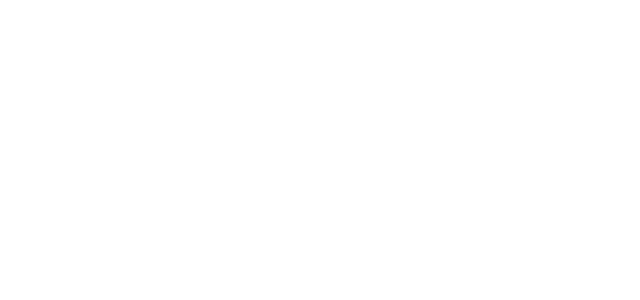
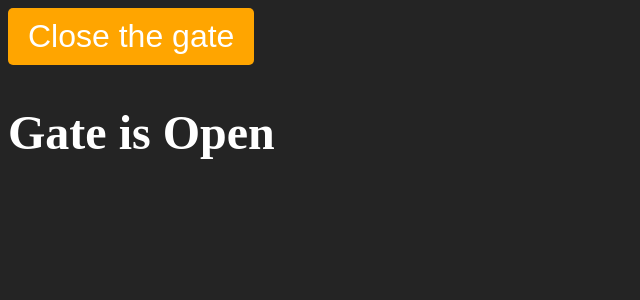
Before and after one commit to Zarman-oss/React-props-practice, a React (Vite) app: page / in a window 1280 px wide. Shown: the top 300 px of the page, without its empty margins (0-640 px from the left). Built offline with nearby package versions, Linux system fonts and the light colour scheme.

Commit message:
commit it

```diff
--- a/src/App.jsx
+++ b/src/App.jsx
@@ -1,9 +1,18 @@
 import { useState } from 'react';
-import Button from './Layout/ToDoButton';
 
 function App() {
-  const [count, setCount] = useState(0);
-  return <div></div>;
+  const [isOpen, setisOpen] = useState(true);
+
+  return (
+    <div>
+      <div className="div">
+        <button onClick={() => setisOpen(!isOpen)}>
+          {isOpen ? 'Close the gate' : 'Open the gate'}
+        </button>
+        <h2>Gate is {isOpen ? 'Open' : 'Closed'}</h2>
+      </div>
+    </div>
+  );
 }
 
 export default App;
--- a/src/index.css
+++ b/src/index.css
@@ -1,5 +1,5 @@
 Body {
-  background-color: rgb(255, 255, 255);
+  background-color: rgb(36, 36, 36);
   color: rgb(255, 255, 255);
   font-size: 2rem;
 }
```
